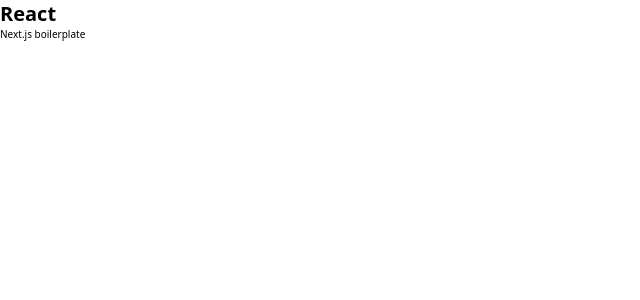
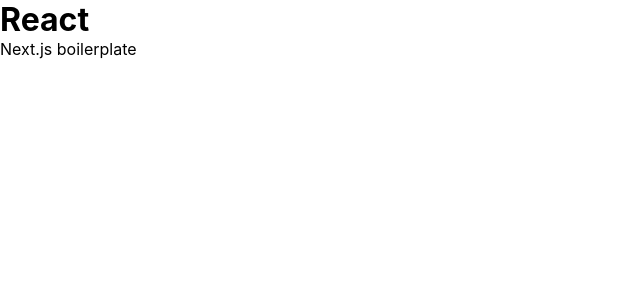
Before and after one commit to vcarvalho0/client, a Next.js app: page / in a window 1280 px wide. Shown: the top 300 px of the page, without its empty margins (0-640 px from the left). Built offline with nearby package versions, Linux system fonts and the light colour scheme.

Commit message:
feat: Add styled-components theme

```diff
--- a/package.json
+++ b/package.json
@@ -1,5 +1,5 @@
 {
-  "name": "boilerplate",
+  "name": "client",
   "version": "0.1.0",
   "private": true,
   "scripts": {
--- a/src/pages/_app.tsx
+++ b/src/pages/_app.tsx
@@ -1,10 +1,12 @@
 import type { AppProps } from 'next/app'
 import Head from 'next/head'
 import GlobalStyle from '@/src/styles/global'
+import { ThemeProvider } from 'styled-components'
+import theme from '../styles/theme'
 
 export default function App({ Component, pageProps }: AppProps) {
   return (
-    <>
+    <ThemeProvider theme={theme}>
       <Head>
         <title>React Boilerplate</title>
         <meta name="description" content="Simple next.js boilerplate" />
@@ -13,6 +15,6 @@
       </Head>
       <GlobalStyle />
       <Component {...pageProps} />
-    </>
+    </ThemeProvider>
   )
 }
--- a/src/styles/global.ts
+++ b/src/styles/global.ts
@@ -1,4 +1,4 @@
-import { createGlobalStyle } from 'styled-components'
+import { createGlobalStyle, css } from 'styled-components'
 
 const GlobalStyle = createGlobalStyle`
   * {
@@ -7,18 +7,20 @@
     box-sizing: border-box;
   }
 
-  html {
-    font-size: 62.5%;
-  }
-
   html, body, #__next {
     height: 100%;
   }
 
-  body {
-    font-family: system-ui, -apple-system, BlinkMacSystemFont, 'Segoe UI', Roboto, Oxygen,
-    Ubuntu, Cantarell, 'Open Sans', 'Helvetica Neue', sans-serif;
-  }
+  ${({ theme }) => css`
+    html {
+      font-size: 62.5%;
+    }
+
+    body {
+      font-family: ${theme.font.family};
+      font-size: ${theme.font.sizes.medium};
+    }
+  `}
 `
 
 export default GlobalStyle
--- /dev/null
+++ b/src/styles/theme.ts
@@ -0,0 +1,57 @@
+export default {
+  grid: {
+    container: '130rem',
+    gutter: '3.2rem'
+  },
+  border: {
+    radius: '0.4rem'
+  },
+  font: {
+    family:
+      "Poppins, -apple-system, BlinkMacSystemFont, 'Segoe UI', Roboto, Oxygen, Ubuntu, Cantarell, 'Open Sans', 'Helvetica Neue', sans-serif",
+    light: 300,
+    normal: 400,
+    bold: 600,
+    sizes: {
+      xsmall: '1.2rem',
+      small: '1.4rem',
+      medium: '1.6rem',
+      large: '1.8rem',
+      xlarge: '2.0rem',
+      xxlarge: '2.8rem',
+      huge: '5.2rem'
+    }
+  },
+  colors: {
+    primary: '#F231A5',
+    secondary: '#3CD3C1',
+    mainBg: '#06092B',
+    lightBg: '#F2F2F2',
+    white: '#FAFAFA',
+    black: '#030517',
+    lightGray: '#EAEAEA',
+    gray: '#8F8F8F',
+    darkGray: '#2E2F42',
+    red: '#FF6347'
+  },
+  spacings: {
+    xxsmall: '0.8rem',
+    xsmall: '1.6rem',
+    small: '2.4rem',
+    medium: '3.2rem',
+    large: '4.0rem',
+    xlarge: '4.8rem',
+    xxlarge: '5.6rem'
+  },
+  layers: {
+    base: 10,
+    menu: 20,
+    overlay: 30,
+    modal: 40,
+    alwaysOnTop: 50
+  },
+  transition: {
+    default: '0.3s ease-in-out',
+    fast: '0.1s ease-in-out'
+  }
+}
```
Also changed, not shown: src/@types/styled-components.d.ts (added, +9 -0 lines).
